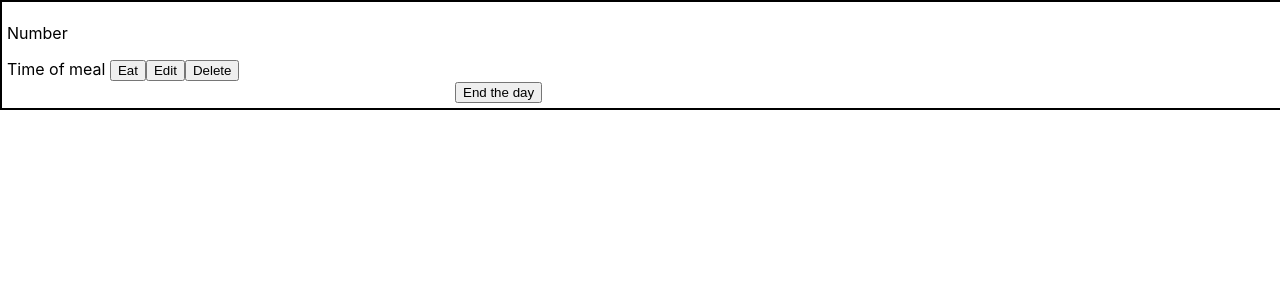
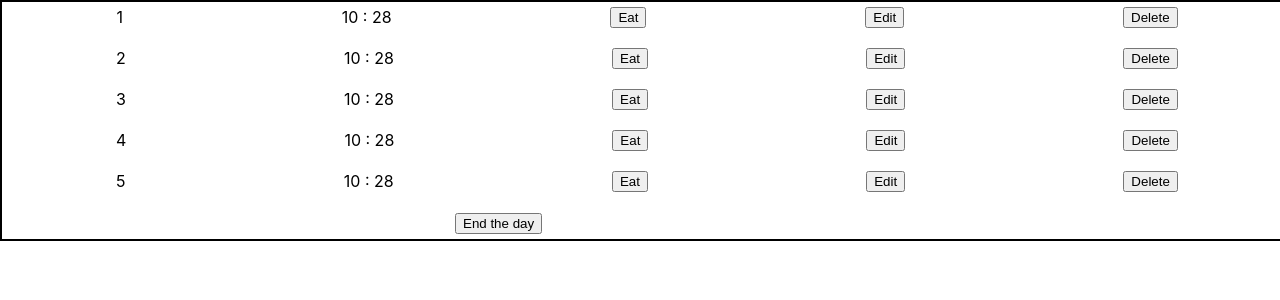
Before and after one commit to kalibria/Meal-tracker, a React (Create React App) app: page /mealList in a window 1280 px wide. Shown: the top 300 px of the page. Built offline with nearby package versions, Linux system fonts and the light colour scheme.

Commit message:
start constructs a meal schedule for the day based on settings

```diff
--- a/src/App.tsx
+++ b/src/App.tsx
@@ -2,7 +2,7 @@ import React from 'react';
 import { BrowserRouter as Router, Routes, Route } from 'react-router-dom';
 import './App.css';
 
-import { ListOfMeals } from './list-of-meals/listOfMeals';
+import { ListOfMeals } from './list-of-meals/ListOfMeals';
 import { FirstRouteEl } from './routeElements/firstRouteEl';
 import { SecondRuteEl } from './routeElements/secondRouteEl';
 import { WindowWithButton } from './buttonsWindow/WindowWithButton';
--- a/src/list-of-meals/listOfMeals.tsx
+++ b/src/list-of-meals/ListOfMeals.tsx
@@ -2,7 +2,7 @@ import React from 'react';
 import { useNavigate } from 'react-router-dom';
 import { Button } from '../buttonsWindow/button';
 import style from '../buttonsWindow/btnSettings.module.css';
-import { Meal } from './meal';
+import { WrapperForMeal } from './WrapperForMeal';
 
 export const ListOfMeals = () => {
   const navigate = useNavigate();
@@ -14,7 +14,7 @@ export const ListOfMeals = () => {
   };
   return (
     <div>
-      <Meal />
+      <WrapperForMeal />
       <div className={style.btn_position}>
         <Button text={'End the day'} handleClick={handleClick} />
       </div>
--- /dev/null
+++ b/src/list-of-meals/Meal.tsx
@@ -0,0 +1,19 @@
+import React from 'react';
+import style from './meals.module.css';
+
+interface IMeal {
+  number: number;
+  timeOfMeal: string;
+}
+
+export const Meal = ({ number, timeOfMeal }: IMeal) => {
+  return (
+    <div className={style.meal}>
+      <span>{number} </span>
+      <span>{timeOfMeal} </span>
+      <button>Eat</button>
+      <button>Edit</button>
+      <button>Delete</button>
+    </div>
+  );
+};
--- a/src/list-of-meals/meals.tsx
+++ b/src/list-of-meals/Meals.tsx
@@ -23,14 +23,17 @@ export class Meals {
     this.numberOfMeals = numberOfMeals;
   }
   firstMealTime() {
-    return this.currentTime + this.minutesAfterWakingUp;
+    const dataStr = this.currentTime + this.minutesAfterWakingUp;
+    const hours = new Date(dataStr).getHours();
+    const minutes = new Date(dataStr).getMinutes();
+    return `${hours} : ${minutes}`;
   }
   subsequentMeals(timeOfMeal: number) {
     return timeOfMeal + this.timeBetweenMeals;
   }
   getArrNumbersOfMeal() {
     const arrNumberOfMeals = [];
-    for (let i = 1; i < this.numberOfMeals; i++) {
+    for (let i = 1; i <= this.numberOfMeals; i++) {
       arrNumberOfMeals.push(i);
     }
     return arrNumberOfMeals;
--- a/src/list-of-meals/meal.tsx
+++ b/src/list-of-meals/WrapperForMeal.tsx
@@ -1,5 +1,5 @@
 import React from 'react';
-import { IMeals, Meals } from './meals';
+import { IMeals, Meals } from './Meals';
 import { currentTime } from '../utility/currentTime';
 import { useSelector } from 'react-redux';
 import {
@@ -7,8 +7,9 @@ import {
   selectNumberOfMinutesToFirstMeal,
   selectTimeBetweenMeals,
 } from '../redux/selectors';
+import { Meal } from './Meal';
 
-export const Meal = () => {
+export const WrapperForMeal = () => {
   const myCurrentTime = currentTime.getCurrentTime();
   const selectMinAfterWakingUp = useSelector(selectNumberOfMinutesToFirstMeal);
   const timeBetweenMeals = useSelector(selectTimeBetweenMeals);
@@ -22,16 +23,11 @@ export const Meal = () => {
   };
   const myMeal = new Meals(mealAsObj);
   const arrNumbersOfMeal = myMeal.getArrNumbersOfMeal();
-  console.log('arrNumbers', arrNumbersOfMeal);
-  console.log('myMeal', myMeal);
+  const timeForFirstMeal = myMeal.firstMealTime();
+  console.log('time', timeForFirstMeal);
+  const mealEl = arrNumbersOfMeal.map((num) => (
+    <Meal key={num} number={num} timeOfMeal={timeForFirstMeal} />
+  ));
 
-  return (
-    <div>
-      <p>Number</p>
-      <>Time of meal </>
-      <button>Eat</button>
-      <button>Edit</button>
-      <button>Delete</button>
-    </div>
-  );
+  return <div>{mealEl}</div>;
 };
--- /dev/null
+++ b/src/list-of-meals/meals.module.css
@@ -0,0 +1,6 @@
+.meal {
+    display: flex;
+    flex-direction: row;
+    justify-content: space-around;
+    margin-bottom: 20px;
+}
```
